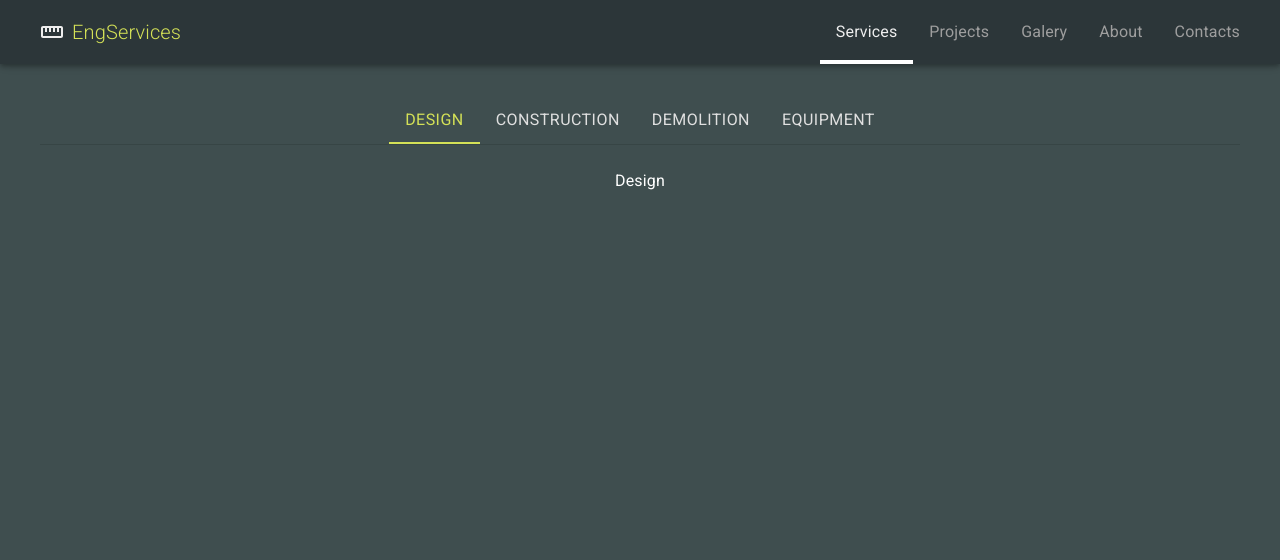
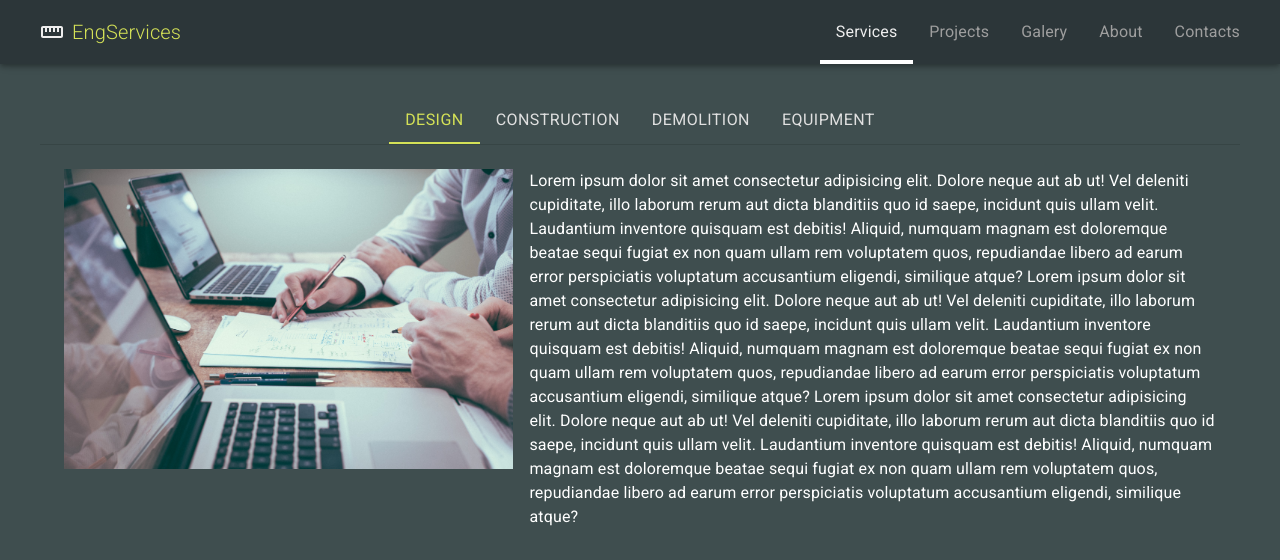
Before and after one commit to Artgeca/cafe-3-react-simple-arturas-gecas, a React (Create React App) app: page /services in a window 1280 px wide. Shown: the top 560 px of the page. Built offline with nearby package versions, Linux system fonts and the light colour scheme.

Commit message:
feat: design tab sketching

```diff
--- a/src/pages/services-page/components/design-tab.tsx
+++ b/src/pages/services-page/components/design-tab.tsx
@@ -1,7 +1,43 @@
-import { Box } from '@mui/material';
+import { Box, Typography } from '@mui/material';
+import designImg from '../../../assets/images/design2.jpg';
 
 const DesignTab = () => (
-  <Box>Design</Box>
+  <Box
+    display='flex'
+    maxWidth={1440}
+    flexDirection={{ xs: 'column', sm: 'row' }}
+    gap={2}
+  >
+    <Box
+      component='img'
+      src={designImg}
+      height={300}
+      sx={{ objectFit: 'cover' }}
+    />
+    <Typography>
+      Lorem ipsum dolor sit amet consectetur adipisicing elit.
+      Dolore neque aut ab ut! Vel deleniti cupiditate, illo laborum rerum
+      aut dicta blanditiis quo id saepe, incidunt quis ullam velit.
+      Laudantium inventore quisquam est debitis! Aliquid, numquam
+      magnam est doloremque beatae sequi fugiat ex non quam ullam rem
+      voluptatem quos, repudiandae libero ad earum error perspiciatis
+      voluptatum accusantium eligendi, similique atque?
+      Lorem ipsum dolor sit amet consectetur adipisicing elit.
+      Dolore neque aut ab ut! Vel deleniti cupiditate, illo laborum rerum
+      aut dicta blanditiis quo id saepe, incidunt quis ullam velit.
+      Laudantium inventore quisquam est debitis! Aliquid, numquam
+      magnam est doloremque beatae sequi fugiat ex non quam ullam rem
+      voluptatem quos, repudiandae libero ad earum error perspiciatis
+      voluptatum accusantium eligendi, similique atque?
+      Lorem ipsum dolor sit amet consectetur adipisicing elit.
+      Dolore neque aut ab ut! Vel deleniti cupiditate, illo laborum rerum
+      aut dicta blanditiis quo id saepe, incidunt quis ullam velit.
+      Laudantium inventore quisquam est debitis! Aliquid, numquam
+      magnam est doloremque beatae sequi fugiat ex non quam ullam rem
+      voluptatem quos, repudiandae libero ad earum error perspiciatis
+      voluptatum accusantium eligendi, similique atque?
+    </Typography>
+  </Box>
 );
 
 export default DesignTab;
```
Also changed, not shown: src/assets/images/design2.jpg (added), src/pages/services-page/components/tab-panel.tsx (indentation only).
